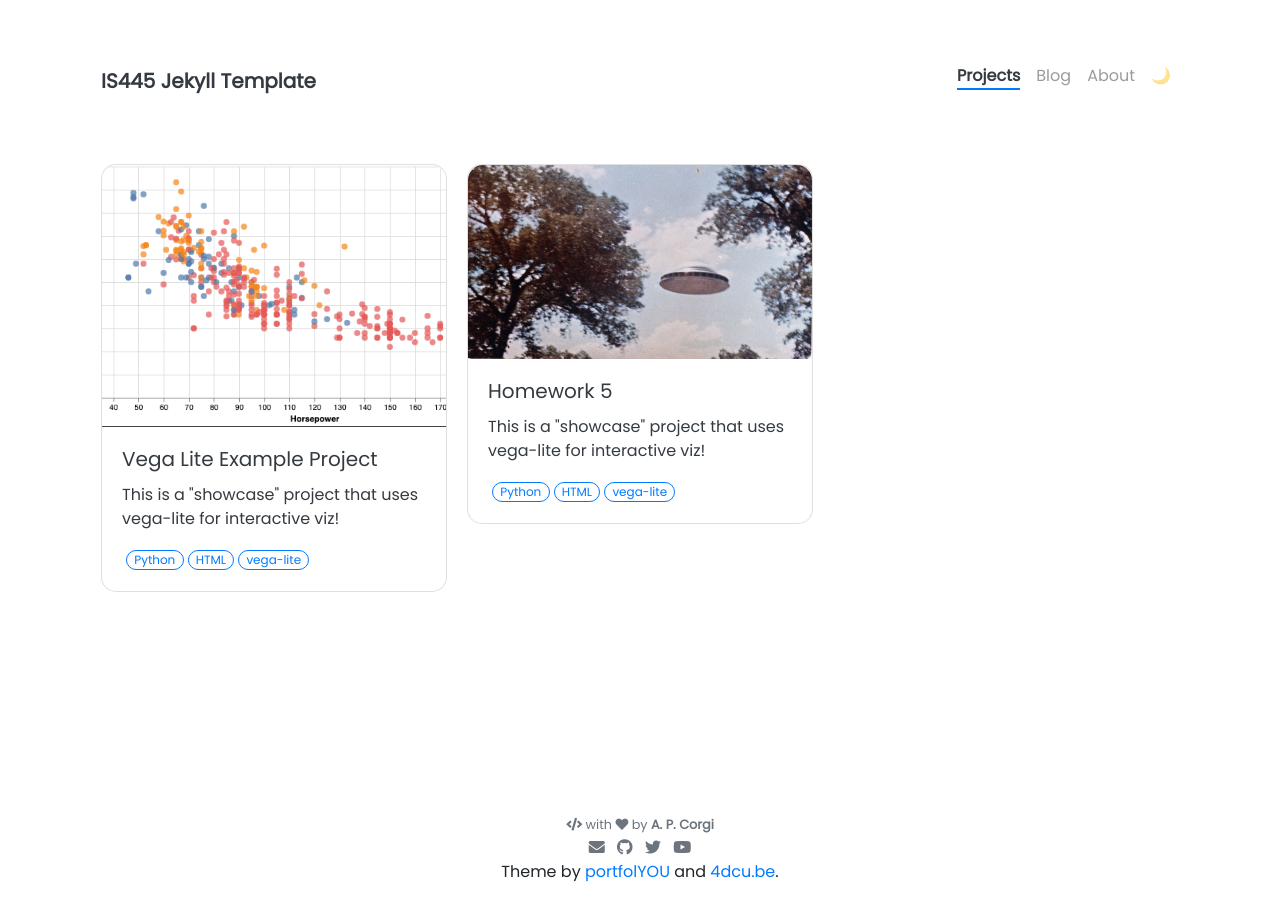
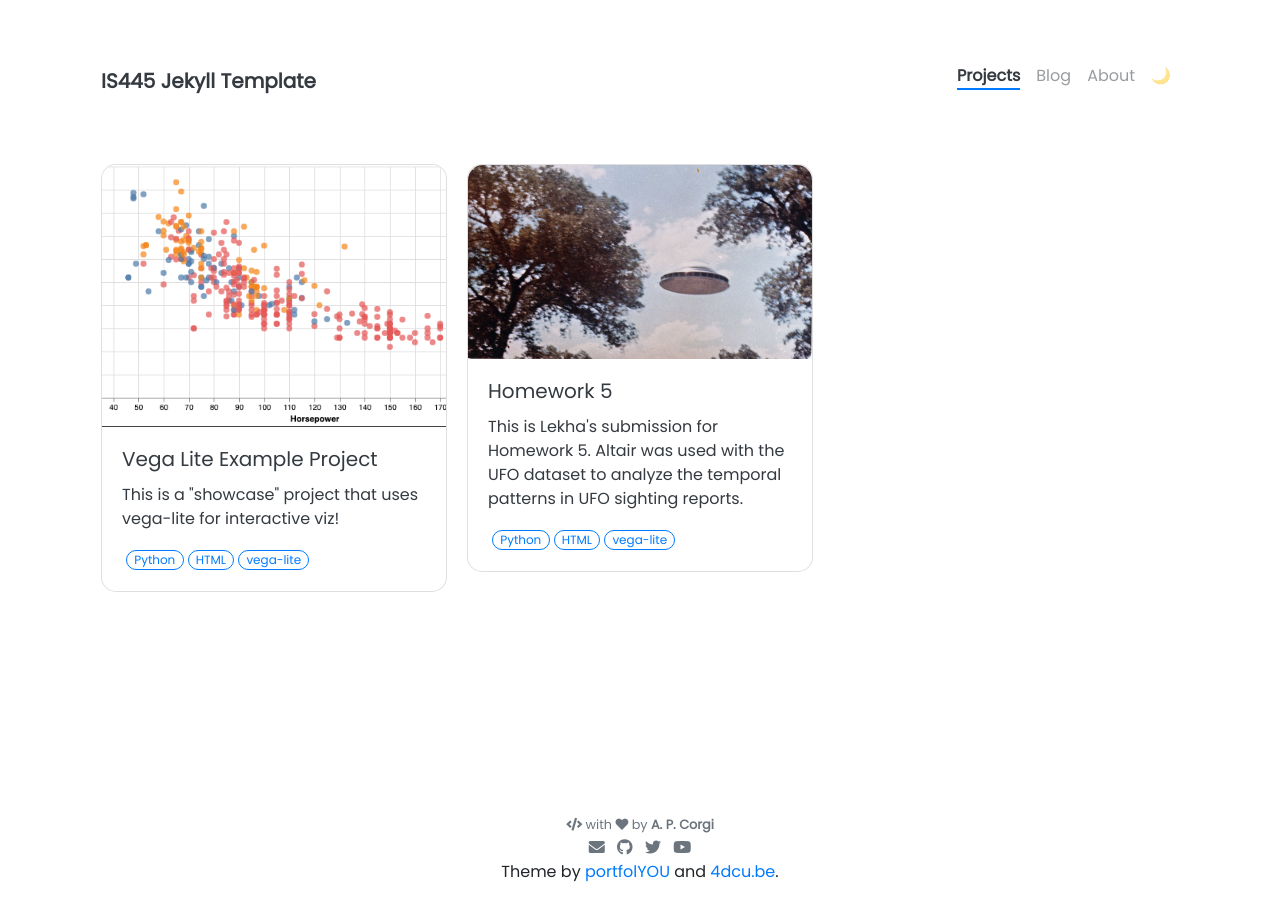
Before and after one commit to lekhapanati8/lekhapanati8.github.io, a Jekyll site: the page built from pages/projects.html, in a window 1280 px wide. Built offline with Jekyll 4.4.1, drawn with Linux system fonts in a browser that asks for light colours; nearby versions of some CDN libraries.

Commit message:
Update Homework_5.md

```diff
--- a/_projects/Homework_5.md
+++ b/_projects/Homework_5.md
@@ -2,7 +2,7 @@
 name: Homework 5
 tools: [Python, HTML, vega-lite]
 image: assets/pngs/UFO_Header-1.jpg
-description: This is a "showcase" project that uses vega-lite for interactive viz!
+description: This is Lekha's submission for Homework 5. Altair was used with the UFO dataset to analyze the temporal patterns in UFO sighting reports.
 custom_js:
   - vega.min
   - vega-lite.min
```
